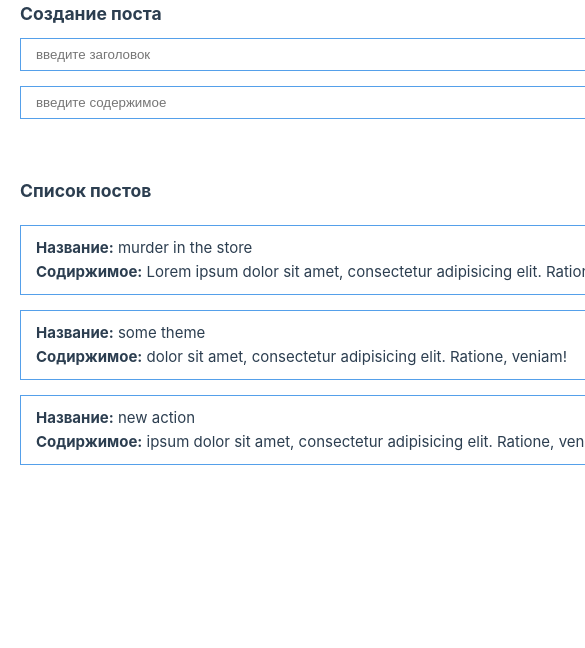
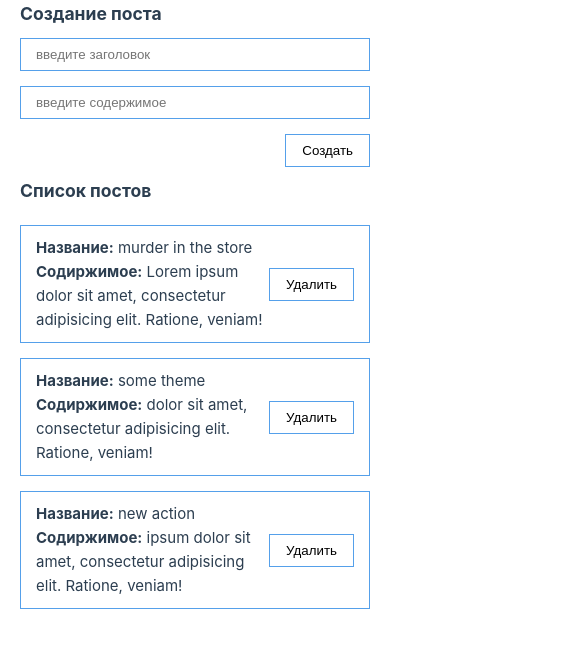
Before and after one commit to zaynlannister/blog, a Vue app: page / in a window 390 px wide. Shown: the top 648 px of the page, 585 px wide, since content can reach past the window. Built offline with nearby package versions, Linux system fonts and the light colour scheme.

Commit message:
feat: add media style

```diff
--- a/src/App.vue
+++ b/src/App.vue
@@ -87,4 +87,10 @@ export default {
     padding: 10px 15px;
     margin-bottom: 15px;
   }
+
+  @media (max-width: 1120px) {
+    .app {
+      width: unset;
+    }
+  }
 </style>
```
